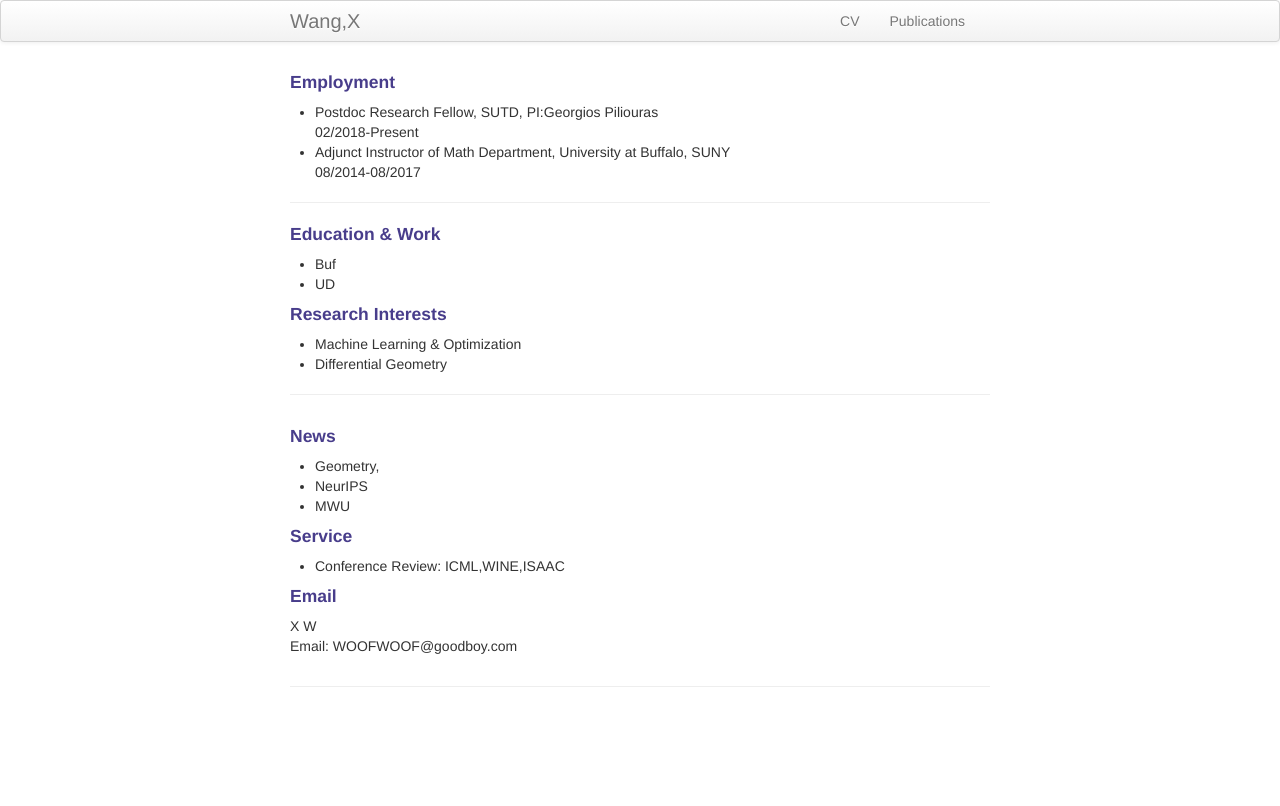
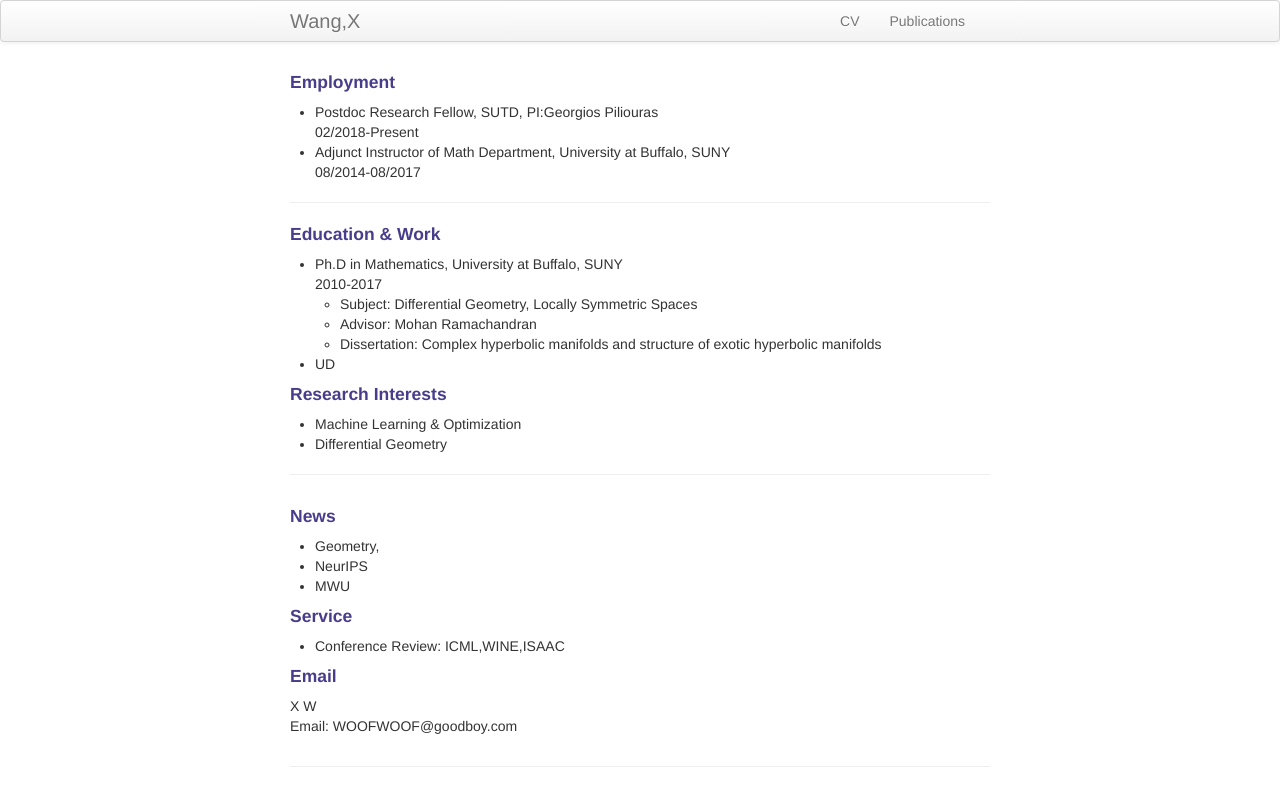
Before and after one commit to xiiaowang/xiiaowang.github.io, a Jekyll site: the page built from index.md, in a window 1280 px wide. Shown: the top 806 px of the page. Built offline with Jekyll 4.4.1, drawn with Linux system fonts in a browser that asks for light colours.

Commit message:
Update index.md

```diff
--- a/index.md
+++ b/index.md
@@ -16,7 +16,13 @@ keywords: machine learning, geometry
 
 <h4><a name="Education"></a>Education & Work</h4>
 <ul>
-    <li>Buf</li>
+    <li>Ph.D in Mathematics, University at Buffalo, SUNY<br/>
+        2010-2017
+        <ul>
+            <li>Subject: Differential Geometry, Locally Symmetric Spaces</li>
+            <li>Advisor: Mohan Ramachandran</li>
+            <li>Dissertation: Complex hyperbolic manifolds and structure of exotic hyperbolic manifolds</li>
+        </ul></li>
     <li>UD</li>
 </ul>
 <h4><a name="Research Interests"></a>Research Interests</h4>
```
